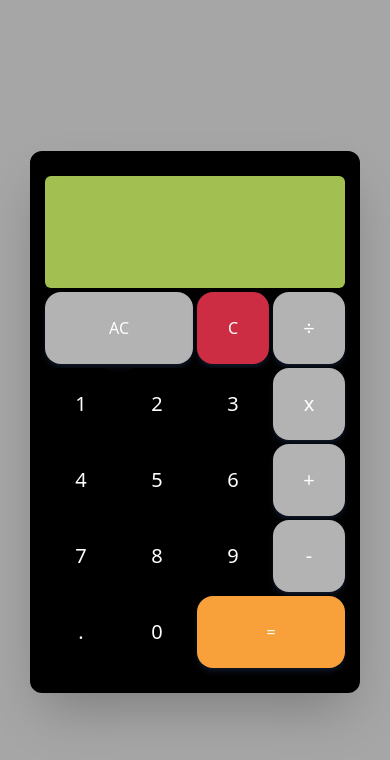
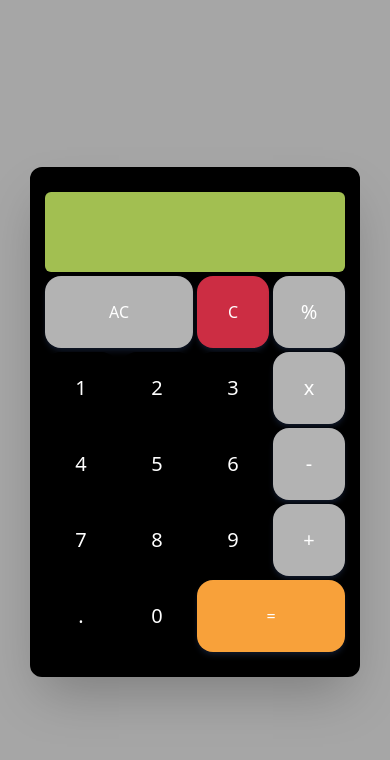
Before and after one commit to AliceSBulhoes/Calculator, a React (Vite) app: page / in a window 390 px wide. Shown: the top 760 px of the page. Built offline with nearby package versions, Linux system fonts and the light colour scheme.

Commit message:
Adjusting details

```diff
--- a/src/App.jsx
+++ b/src/App.jsx
@@ -11,12 +11,12 @@ function App() {
     <>
       <div className="grid gridPersonalizeRow gridPersonalizeCol lg:border-y-[50px] border-y-[25px] lg:border-x-[30px] border-x-[15px] rounded-xl bg-black shadow-2xl gap-1 lg:gap-5">
         <div className="col-span-4 bg-[#a2bf51] flex flex-col items-end justify-around p-2 break-all rounded-md">
-          <div className="text-[#ffffffa3] md:text-md text-sm">{formart(prevOperation)} {operation}</div>
-          <div className="text-white sm:text-4xl text-2xl">{formart(curOperation) || "" }</div>
+          <div className="text-[#ffffffa3] md:text-xl text-sm">{formart(prevOperation)} {operation}</div>
+          <div className="text-white md:text-4xl text-xl">{formart(curOperation) || "" }</div>
         </div>
         <button onClick={() => dispatch({type: ACTIONS.CLEAR})} className="btn-big sm:text-3xl md:text-xl bg-[#b3b3b3] text-white sm:inset-shadow-sm inset-shadow-gray-700 rounded-2xl shadow-md shadow-gray-900 hover:inset-shadow-gray-900 hover:shadow-black duration-250 hover:scale-98 ease-in">AC</button>
         <button onClick={() => dispatch({type: ACTIONS.DELETE_DIGIT})} className="sm:text-3xl md:text-xl bg-[#cc2d43] text-white sm:inset-shadow-sm inset-shadow-gray-700 rounded-2xl shadow-md shadow-gray-900 hover:inset-shadow-gray-900 hover:shadow-black duration-250 hover:scale-98 ease-in">C</button>
-        <BtnOp opCalc="÷" dispatch={dispatch}/>
+        <BtnOp opCalc="%" dispatch={dispatch}/>
         <BtnNum isNum numCalc="1" dispatch={dispatch}/>
         <BtnNum isNum numCalc="2" dispatch={dispatch}/>
         <BtnNum isNum numCalc="3" dispatch={dispatch}/>
@@ -24,11 +24,11 @@ function App() {
         <BtnNum isNum numCalc="4" dispatch={dispatch}/>
         <BtnNum isNum numCalc="5" dispatch={dispatch}/>
         <BtnNum isNum numCalc="6" dispatch={dispatch}/>
-        <BtnOp opCalc="+" dispatch={dispatch}/>
+        <BtnOp opCalc="-" dispatch={dispatch}/>
         <BtnNum isNum numCalc="7" dispatch={dispatch}/>
         <BtnNum isNum numCalc="8" dispatch={dispatch}/>
         <BtnNum isNum numCalc="9" dispatch={dispatch}/>
-        <BtnOp opCalc="-" dispatch={dispatch}/>
+        <BtnOp opCalc="+" dispatch={dispatch}/>
         <BtnNum numCalc="." dispatch={dispatch}/>
         <BtnNum isNum numCalc="0" dispatch={dispatch}/>
         <button onClick={() => dispatch({type: ACTIONS.EVALUATE})} className="btn-big sm:text-3xl md:text-xl bg-[#f8a13a] text-white sm:inset-shadow-sm inset-shadow-gray-700 rounded-2xl shadow-md shadow-gray-900 hover:inset-shadow-gray-900 hover:shadow-black duration-250 hover:scale-98 ease-in">=</button>
--- a/src/index.css
+++ b/src/index.css
@@ -28,7 +28,7 @@
 
   @media (width <= 40rem) {
     .gridPersonalizeRow{
-      grid-template-rows: minmax(7rem, auto) repeat(5, 5.5rem);
+      grid-template-rows: minmax(6rem, auto) repeat(5, 5.5rem);
     }
 
     .gridPersonalizeCol{
@@ -38,7 +38,7 @@
 
   @media (width <= 400px) {
     .gridPersonalizeRow{
-      grid-template-rows: minmax(7rem, auto) repeat(5, 4.5rem);
+      grid-template-rows: minmax(5rem, auto) repeat(5, 4.5rem);
     }
 
     .gridPersonalizeCol{
@@ -48,7 +48,7 @@
 
   @media (width <= 330px) {
     .gridPersonalizeRow{
-      grid-template-rows: minmax(7rem, auto) repeat(5, 4rem);
+      grid-template-rows: minmax(4.5rem, auto) repeat(5, 4rem);
     }
 
     .gridPersonalizeCol{
@@ -58,7 +58,7 @@
 
   @media (width <= 300px) {
     .gridPersonalizeRow{
-      grid-template-rows: minmax(7rem, auto) repeat(5, 3rem);
+      grid-template-rows: minmax(4rem, auto) repeat(5, 3rem);
     }
 
     .gridPersonalizeCol{
```
